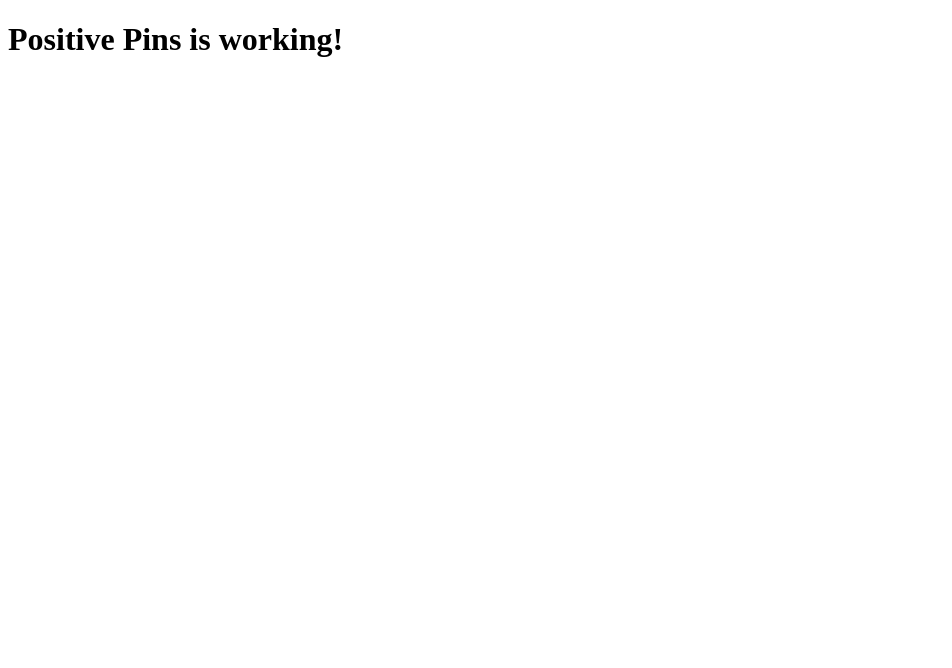
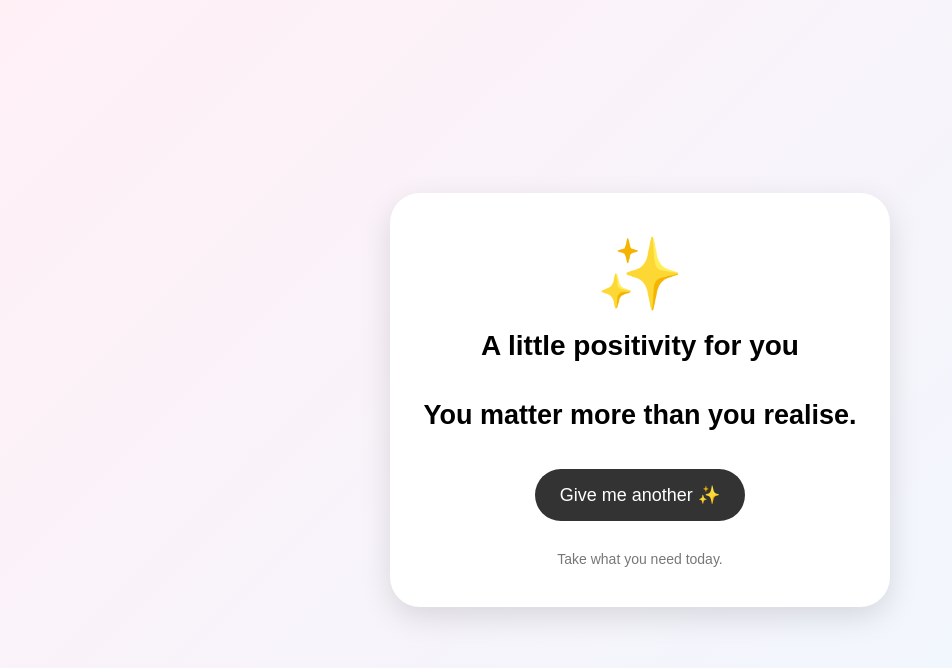
Before and after one commit to frgnd7nf58-jpg/positive-pins, a plain HTML site: page index.html in a window 1280 px wide. Shown: the whole page, without its empty margins (0-952 px from the left). Drawn offline with Linux system fonts and the light colour scheme.

Commit message:
Update index.html

```diff
--- a/index.html
+++ b/index.html
@@ -1,9 +1,188 @@
 <!DOCTYPE html>
-<html>
+<html lang="en">
+
 <head>
-  <title>Positive Pins</title>
+    <meta charset="UTF-8">
+
+    <meta name="viewport"
+          content="width=device-width, initial-scale=1.0">
+
+    <title>Positive Pins</title>
+
+    <style>
+
+        * {
+            box-sizing: border-box;
+        }
+
+        body {
+            margin: 0;
+            min-height: 100vh;
+
+            display: flex;
+            justify-content: center;
+            align-items: center;
+
+            padding: 25px;
+
+            font-family: Arial, sans-serif;
+
+            background: linear-gradient(
+                135deg,
+                #fff0f6,
+                #eef8ff
+            );
+        }
+
+        .card {
+            width: 100%;
+            max-width: 500px;
+
+            background: white;
+
+            border-radius: 30px;
+
+            padding: 40px 30px;
+
+            text-align: center;
+
+            box-shadow:
+                0 10px 30px rgba(0,0,0,0.12);
+        }
+
+        .icon {
+            font-size: 70px;
+        }
+
+        h1 {
+            margin-top: 15px;
+            font-size: 28px;
+        }
+
+        #message {
+            margin: 35px 0;
+
+            font-size: 27px;
+            font-weight: bold;
+
+            line-height: 1.4;
+        }
+
+        button {
+            border: none;
+
+            padding: 15px 25px;
+
+            border-radius: 50px;
+
+            font-size: 18px;
+
+            background: #333;
+            color: white;
+
+            cursor: pointer;
+        }
+
+        .footer {
+            margin-top: 30px;
+
+            font-size: 14px;
+
+            color: #777;
+        }
+
+    </style>
 </head>
+
+
 <body>
-  <h1>Positive Pins is working!</h1>
+
+    <div class="card">
+
+        <div class="icon">
+            ✨
+        </div>
+
+        <h1>
+            A little positivity for you
+        </h1>
+
+        <div id="message"></div>
+
+        <button onclick="showMessage()">
+            Give me another ✨
+        </button>
+
+        <div class="footer">
+            Take what you need today.
+        </div>
+
+    </div>
+
+
+    <script>
+
+        const messages = [
+
+            "You are doing better than you think.",
+
+            "You deserve to be proud of yourself.",
+
+            "Small steps still move you forward.",
+
+            "You don't have to be perfect to be brilliant.",
+
+            "You matter more than you realise.",
+
+            "Be as kind to yourself as you are to others.",
+
+            "One difficult day doesn't define you.",
+
+            "There are brighter days ahead.",
+
+            "You are capable of more than you realise.",
+
+            "Today is another chance to surprise yourself.",
+
+            "Your best is enough.",
+
+            "Keep going. You've got this."
+
+        ];
+
+
+        let previousMessage = -1;
+
+
+        function showMessage() {
+
+            let number;
+
+            do {
+
+                number = Math.floor(
+                    Math.random() * messages.length
+                );
+
+            } while (
+                number === previousMessage &&
+                messages.length > 1
+            );
+
+
+            previousMessage = number;
+
+
+            document.getElementById("message").textContent =
+                messages[number];
+
+        }
+
+
+        showMessage();
+
+    </script>
+
 </body>
+
 </html>
```
